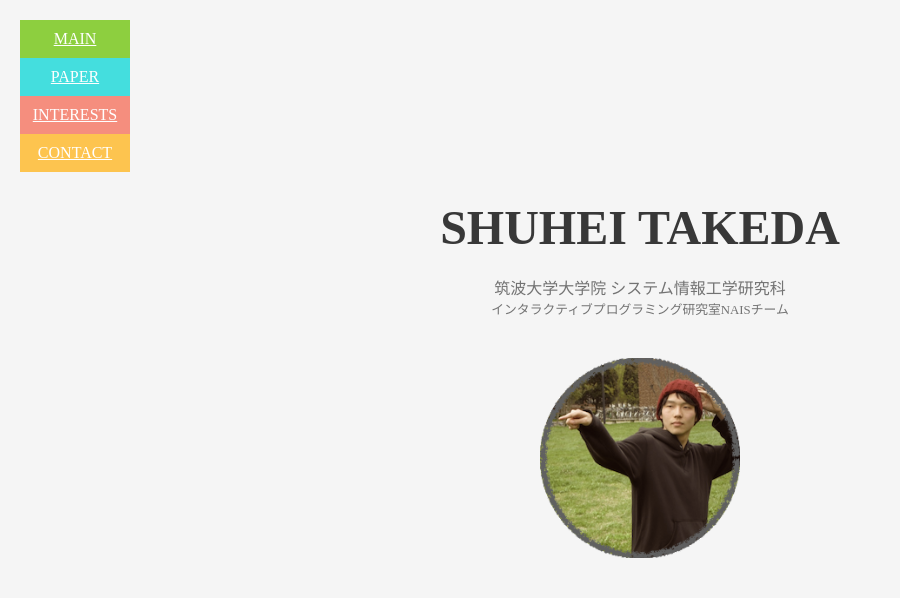
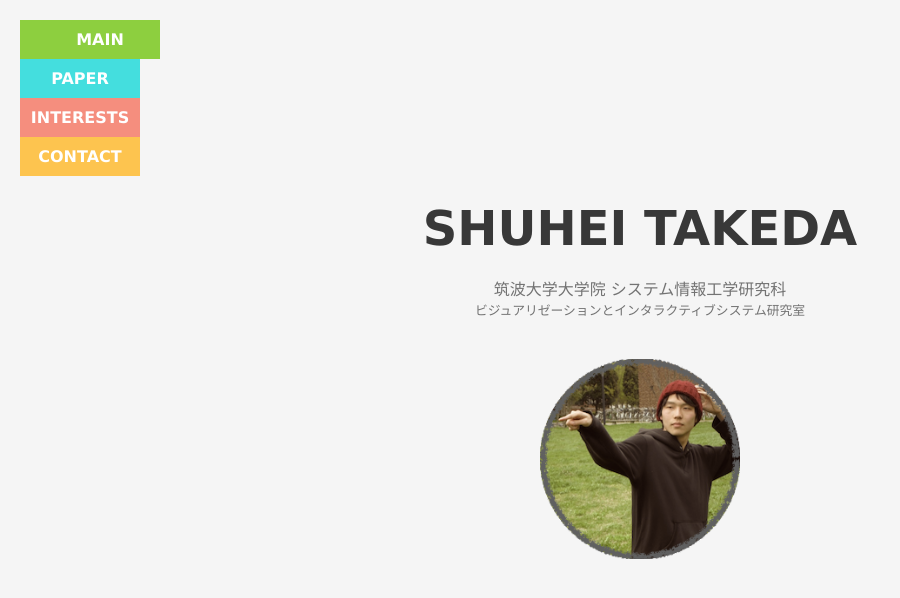
Before and after one commit to Sesta/Hello-Sesta, a plain HTML site: page index.html in a window 1280 px wide. Shown: the whole page, without its empty margins (0-900 px from the left). Drawn offline with Linux system fonts and the light colour scheme; some packages are replaced by stand-ins of ours.

Commit message:
色々と整えました

```diff
--- a/index.html
+++ b/index.html
@@ -19,7 +19,7 @@
 				<div class="center">
 					<h1><span>SHUHEI TAKEDA</span></h1>
 					<div class="school">筑波大学大学院 システム情報工学研究科</div>
-					<div class="team">インタラクティブプログラミング研究室NAISチーム</div>
+					<div class="team">ビジュアリゼーションとインタラクティブシステム研究室</div>
 					<img src="circle_takedas.png" width="200px">
 				</div>
 			</section>
--- a/lib/onepage-scroll.css
+++ b/lib/onepage-scroll.css
@@ -30,7 +30,6 @@ body, .onepage-wrapper, html {
 
 .onepage-pagination {
   position: absolute;
-  width: 110px;
   left: 20px;
   top: 20px;
   z-index: 5;
@@ -43,10 +42,12 @@ body, .onepage-wrapper, html {
   text-align: center;
 }
 .onepage-pagination li a{
+  width: 100px;
   padding: 10px;
   display: block;
 }
 .onepage-pagination li a.active{
+  border-left-width:   20px;
 }
 
 .disabled-onepage-scroll, .disabled-onepage-scroll .wrapper {
--- a/main.less
+++ b/main.less
@@ -1,3 +1,7 @@
+body{
+	font-family: "Lucida Grande", Tahoma, Verdana, Arial, 'Hiragino Kaku Gothic Pro',Meiryo,'MS PGothic',sans-serif;
+}
+
 #contents{
 	.content{
 		background-color:	#F5F5F5;
@@ -141,13 +145,13 @@
 
 				.mail{
 					color:					#383838;
-					font-size:	1.4rem;
+					font-size:	1.2rem;
 					margin-bottom:20px;
 				}
 
 				.tel{
 					color:					#383838;
-					font-size:	1.2rem;
+					font-size:	1.1rem;
 				}
 			}
 		}
@@ -158,21 +162,30 @@
 
 	li a{
 		color:						white;
+		text-decoration: 	none;
+		font-weight: 			bold;
+		border-left-style: 		solid;
+  	border-left-width: 		0px;
+  	transition: 			0.4s;
 	}
 
 	#menu_main{
 		background-color:	#8DCF3F;
+		border-left-color: #8DCF3F;
 	}
 
 	#menu_paper{
 		background-color:	#44DEDE;
+		border-left-color: #44DEDE;
 	}
 
 	#menu_interest{
 		background-color:	#F58E7E;
+		border-left-color: #F58E7E;
 	}
 
 	#menu_contact{
 		background-color:	#FDC44F;
+		border-left-color: #FDC44F;
 	}
 }
```
